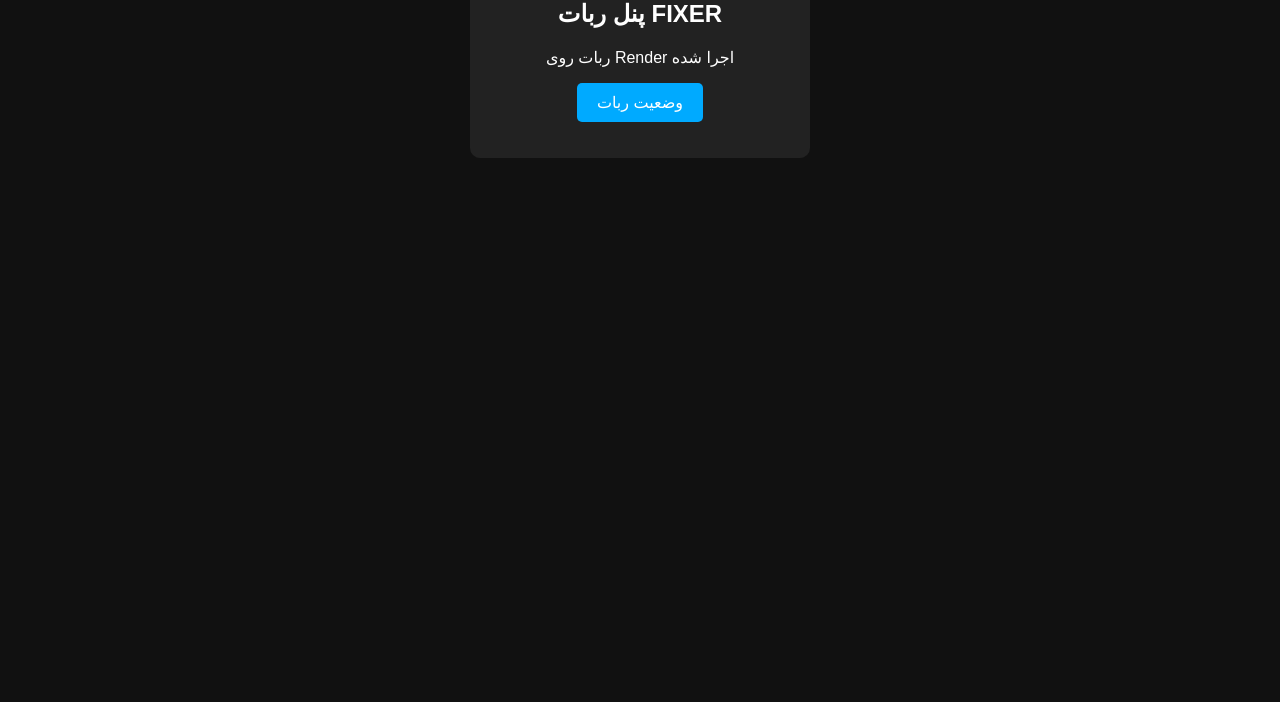
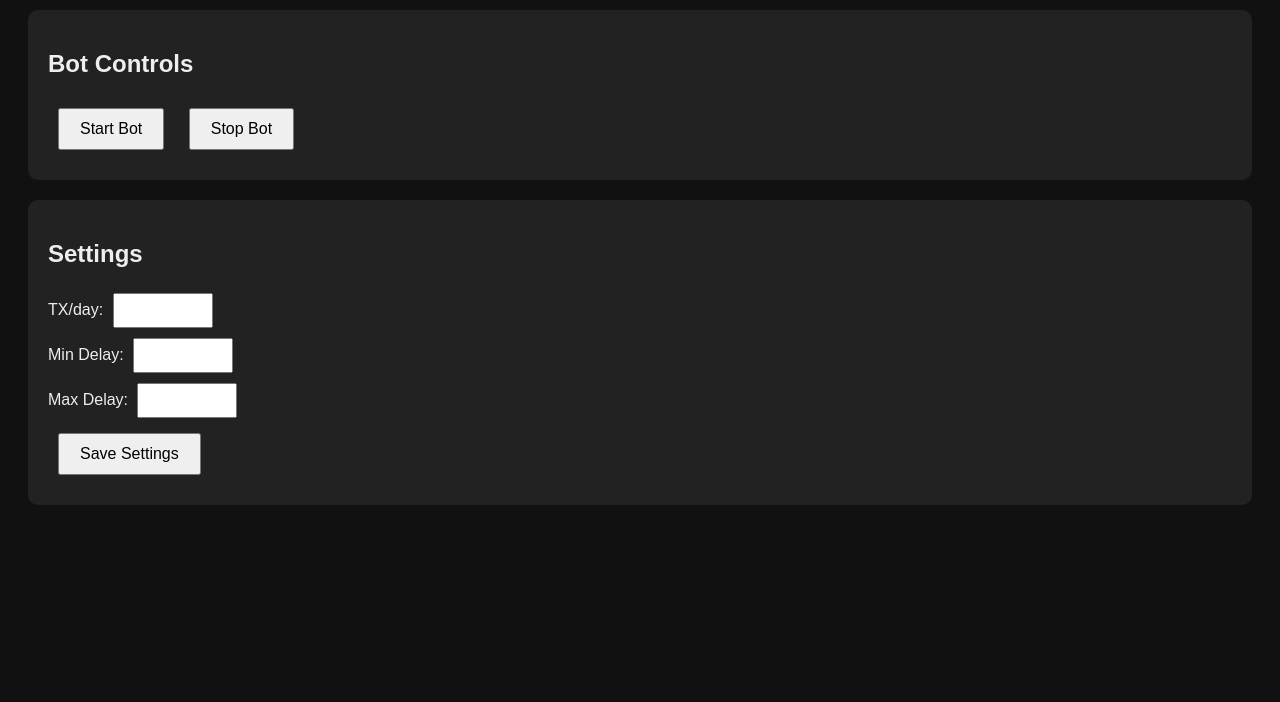
Before and after one commit to avicenna11/Fixer-bot, a website: page panel.html in a window 1280 px wide. Shown: the part 98-800 px from the top of the page. Drawn offline with Linux system fonts and the light colour scheme.

Commit message:
Update panel.html

```diff
--- a/panel.html
+++ b/panel.html
@@ -1,49 +1,51 @@
 <!DOCTYPE html>
-<html lang="fa">
+<html>
 <head>
   <meta charset="UTF-8">
-    <title>Fixer Bot Panel</title>
+  <title>FIXER BOT PANEL</title>
   <style>
-        body {
-            background: #111;
-            color: #fff;
-            font-family: Arial;
-            text-align: center;
-            padding-top: 50px;
-        }
-        .box {
-            background: #222;
-            padding: 20px;
-            width: 300px;
-            margin: auto;
-            border-radius: 10px;
-        }
-        button {
-            padding: 10px 20px;
-            background: #0af;
-            border: none;
-            border-radius: 5px;
-            cursor: pointer;
-            color: #fff;
-            font-size: 16px;
-        }
+    body { background:#111; color:#eee; font-family:Arial; padding:20px; }
+    button { padding:10px 20px; margin:10px; font-size:16px; }
+    input { padding:8px; margin:5px; width:80px; }
+    .box { background:#222; padding:20px; margin-top:20px; border-radius:10px; }
   </style>
 </head>
 <body>
 
+<h1>FIXER BOT PANEL</h1>
+
 <div class="box">
-        <h2>پنل ربات FIXER</h2>
-        <p>ربات روی Render اجرا شده</p>
-        <button onclick="checkStatus()">وضعیت ربات</button>
-        <p id="result"></p>
+  <h2>Bot Controls</h2>
+  <button onclick="fetch('/start')">Start Bot</button>
+  <button onclick="fetch('/stop')">Stop Bot</button>
+</div>
+
+<div class="box">
+  <h2>Settings</h2>
+  <label>TX/day:</label>
+  <input id="tx" type="number"><br>
+
+  <label>Min Delay:</label>
+  <input id="min" type="number"><br>
+
+  <label>Max Delay:</label>
+  <input id="max" type="number"><br>
+
+  <button onclick="save()">Save Settings</button>
 </div>
 
 <script>
-        function checkStatus() {
-            fetch("/status")
-                .then(res => res.json())
-                .then(data => {
-                    document.getElementById("result").innerText = data.message;
+function save() {
+  const data = {
+    tx_per_day: Number(document.getElementById("tx").value),
+    min_delay: Number(document.getElementById("min").value),
+    max_delay: Number(document.getElementById("max").value)
+  };
+
+  fetch('/save', {
+    method:'POST',
+    headers:{'Content-Type':'application/json'},
+    body:JSON.stringify(data)
   });
 }
 </script>
```
Lines whose indentation alone changed are shown as unchanged.
